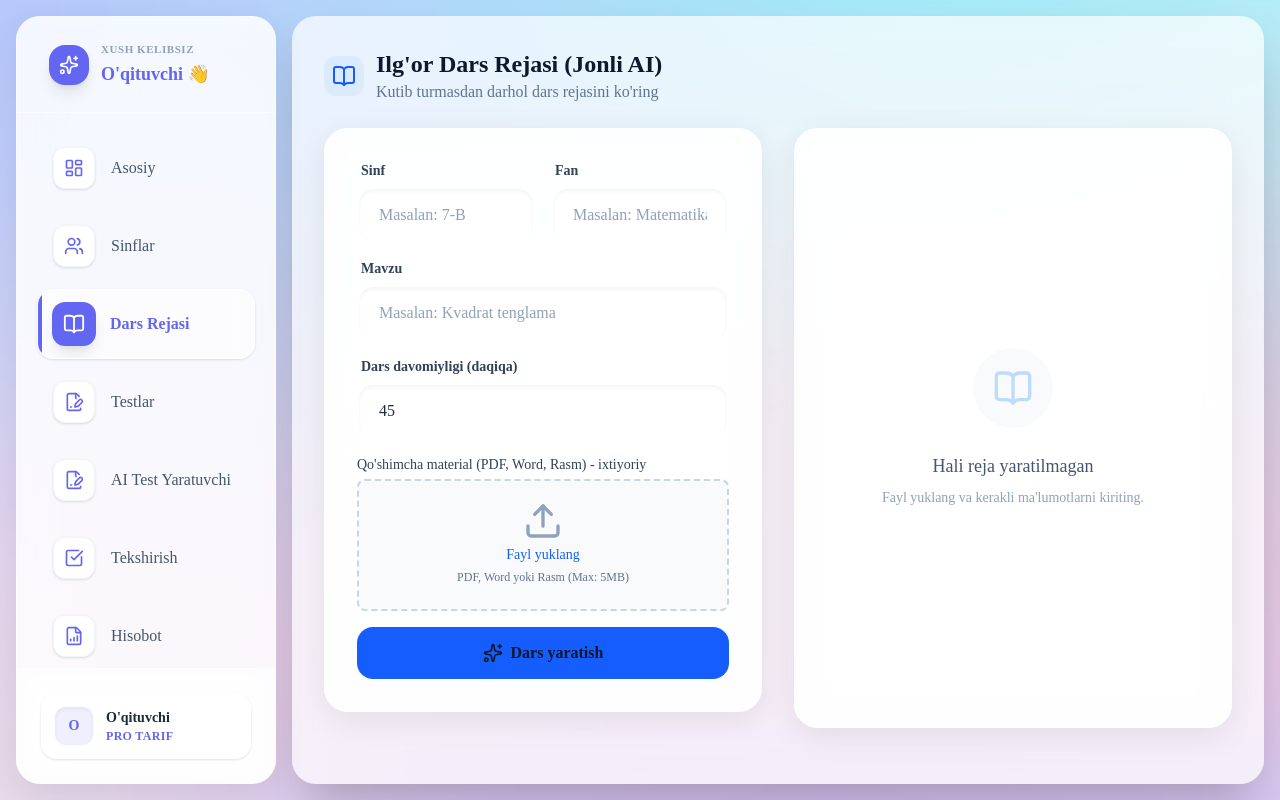
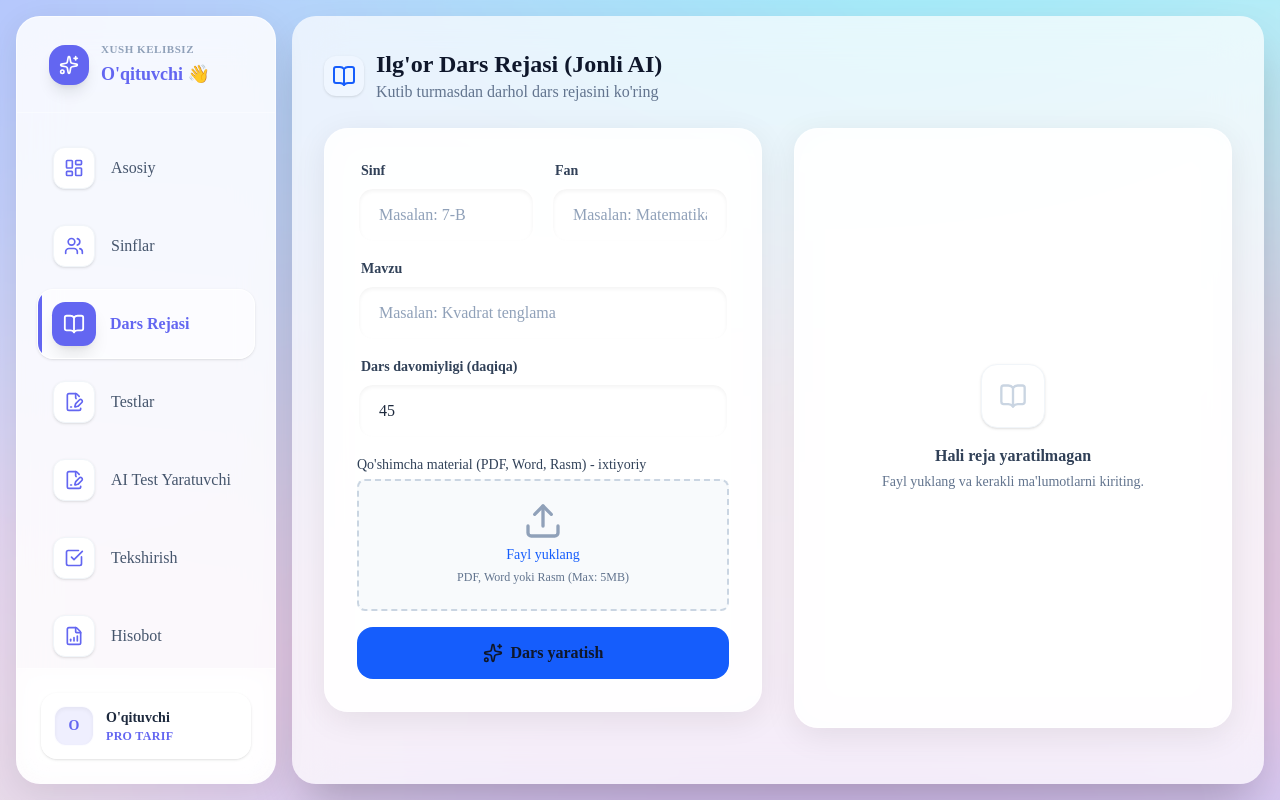
Before and after one commit to baxtiyorovbobojon06-ops/ZeroUp, a Next.js app: page /lesson-planner in a window 1280 px wide. Built offline with nearby package versions, Linux system fonts and the light colour scheme.

Commit message:
design: finish dark mode coverage on Lesson Planner page and use EmptyState

```diff
--- a/src/app/lesson-planner/page.tsx
+++ b/src/app/lesson-planner/page.tsx
@@ -13,6 +13,7 @@ import { z } from 'zod';
 import { Button } from "@/components/ui/Button";
 import { Input } from "@/components/ui/Input";
 import { Card } from "@/components/ui/Card";
+import { EmptyState } from "@/components/ui/EmptyState";
 import { useHistory } from "@/hooks/useHistory";
 
 interface LessonPhase {
@@ -183,14 +184,14 @@ export default function LessonPlanner() {
   const result: DeepPartial<AdvancedLessonPlan> | undefined = selectedResult ?? streamedResult;
 
   return (
-    <div className="space-y-6 animate-in fade-in duration-500">
+    <div className="space-y-6 animate-in fade-in duration-500 max-w-7xl mx-auto">
       <div className="flex items-center gap-3">
-        <div className="w-10 h-10 bg-blue-100 text-blue-600 rounded-xl flex items-center justify-center">
+        <div className="w-10 h-10 bg-blue-50 dark:bg-blue-500/10 text-blue-600 dark:text-blue-400 rounded-xl flex items-center justify-center shadow-sm">
           <BookOpen className="w-6 h-6" />
         </div>
         <div>
-          <h1 className="text-2xl font-bold text-slate-900">Ilg&apos;or Dars Rejasi (Jonli AI)</h1>
-          <p className="text-slate-500">Kutib turmasdan darhol dars rejasini ko&apos;ring</p>
+          <h1 className="text-2xl font-bold text-slate-900 dark:text-slate-100">Ilg&apos;or Dars Rejasi (Jonli AI)</h1>
+          <p className="text-slate-500 dark:text-slate-400">Kutib turmasdan darhol dars rejasini ko&apos;ring</p>
         </div>
       </div>
 
@@ -261,15 +262,15 @@ export default function LessonPlanner() {
 
           {history.length > 0 && (
             <Card>
-              <h3 className="font-semibold text-slate-800 mb-4 flex items-center gap-2">
+              <h3 className="font-semibold text-slate-800 dark:text-slate-100 mb-4 flex items-center gap-2">
                 <Clock className="w-4 h-4 text-slate-400" />
                 Oxirgi Rejalar
               </h3>
               <div className="space-y-3">
                 {history.map((item, idx) => (
-                  <div key={idx} className="flex flex-col p-3 bg-slate-50 rounded-lg border border-slate-100 cursor-pointer hover:border-blue-200 transition-colors" onClick={() => setSelectedResult(item)}>
-                    <span className="font-medium text-slate-800">{item.title || item.subject}</span>
-                    <span className="text-xs text-slate-500">{item.date}</span>
+                  <div key={idx} className="flex flex-col p-3 bg-slate-50 dark:bg-slate-800/60 rounded-xl border border-slate-100 dark:border-slate-700 cursor-pointer hover:border-blue-200 dark:hover:border-blue-500/40 transition-colors" onClick={() => setSelectedResult(item)}>
+                    <span className="font-medium text-slate-800 dark:text-slate-200">{item.title || item.subject}</span>
+                    <span className="text-xs text-slate-500 dark:text-slate-400">{item.date}</span>
                   </div>
                 ))}
               </div>
@@ -287,12 +288,12 @@ export default function LessonPlanner() {
 
           {result && (
             <div className="flex flex-col h-full animate-in slide-in-from-right-4 duration-500">
-              <div className="p-6 border-b border-slate-100 flex justify-between items-center bg-white sticky top-0 z-10 shadow-sm">
-                <h2 className="text-xl font-bold text-slate-900 line-clamp-1">
-                  {result.title || <span className="text-slate-300">Yozilmoqda...</span>}
+              <div className="p-6 border-b border-slate-100 dark:border-slate-700 flex justify-between items-center bg-white dark:bg-slate-800 sticky top-0 z-10 shadow-sm">
+                <h2 className="text-xl font-bold text-slate-900 dark:text-slate-100 line-clamp-1">
+                  {result.title || <span className="text-slate-300 dark:text-slate-600">Yozilmoqda...</span>}
                   {isLoading && <span className="ml-2 inline-block w-2 h-2 bg-blue-500 rounded-full animate-ping"></span>}
                 </h2>
-                <button onClick={downloadPDF} disabled={isLoading} className="p-2 text-slate-400 hover:text-blue-600 hover:bg-blue-50 rounded-lg transition-colors shrink-0 disabled:opacity-50" title="PDF yuklab olish">
+                <button onClick={downloadPDF} disabled={isLoading} className="p-2 text-slate-400 hover:text-blue-600 hover:bg-blue-50 dark:hover:bg-blue-500/10 rounded-lg transition-colors shrink-0 disabled:opacity-50" title="PDF yuklab olish">
                   <Download className="w-5 h-5" />
                 </button>
               </div>
@@ -426,12 +427,13 @@ export default function LessonPlanner() {
           )}
 
           {!isLoading && !result && (
-            <div className="flex-1 flex flex-col items-center justify-center text-slate-400 p-8 text-center absolute inset-0">
-              <div className="w-20 h-20 bg-slate-50 rounded-full flex items-center justify-center mb-6">
-                <BookOpen className="w-10 h-10 text-blue-200" />
-              </div>
-              <h3 className="text-lg font-medium text-slate-600 mb-2">Hali reja yaratilmagan</h3>
-              <p className="text-sm">Fayl yuklang va kerakli ma&apos;lumotlarni kiriting.</p>
+            <div className="absolute inset-0 flex items-center justify-center">
+              <EmptyState
+                icon={BookOpen}
+                title="Hali reja yaratilmagan"
+                description="Fayl yuklang va kerakli ma'lumotlarni kiriting."
+                className="border-none bg-transparent"
+              />
             </div>
           )}
         </Card>
@@ -440,33 +442,33 @@ export default function LessonPlanner() {
       {/* Test Modal */}
       {isTestModalOpen && result?.quiz && (
         <div className="fixed inset-0 z-50 flex items-center justify-center p-4 bg-slate-900/50 backdrop-blur-sm animate-in fade-in duration-200">
-          <div className="bg-white rounded-2xl shadow-xl w-full max-w-3xl max-h-[90vh] flex flex-col overflow-hidden animate-in zoom-in-95 duration-200">
-            <div className="p-4 border-b border-slate-100 flex justify-between items-center bg-white">
-              <h2 className="text-lg font-bold text-slate-900">Dars Yakuni Testi ({result.quiz.length} ta savol)</h2>
-              <button onClick={() => setIsTestModalOpen(false)} className="p-2 text-slate-400 hover:text-slate-600 hover:bg-slate-100 rounded-full transition-colors">
+          <div className="bg-white dark:bg-slate-800 rounded-3xl shadow-xl w-full max-w-3xl max-h-[90vh] flex flex-col overflow-hidden animate-in zoom-in-95 duration-200">
+            <div className="p-4 border-b border-slate-100 dark:border-slate-700 flex justify-between items-center bg-white dark:bg-slate-800">
+              <h2 className="text-lg font-bold text-slate-900 dark:text-slate-100">Dars Yakuni Testi ({result.quiz.length} ta savol)</h2>
+              <button onClick={() => setIsTestModalOpen(false)} className="p-2 text-slate-400 hover:text-slate-600 dark:hover:text-slate-200 hover:bg-slate-100 dark:hover:bg-slate-700 rounded-full transition-colors">
                 <X className="w-5 h-5" />
               </button>
             </div>
-            <div className="p-6 overflow-y-auto space-y-6 bg-slate-50 flex-1">
+            <div className="p-6 overflow-y-auto space-y-6 bg-slate-50 dark:bg-slate-900/40 flex-1">
               {result.quiz.map((q, i) => (
-                <div key={i} className="p-5 bg-white rounded-xl border border-slate-200 shadow-sm">
-                  <p className="font-bold text-slate-900 mb-3">{i + 1}. {q?.question}</p>
+                <div key={i} className="p-5 bg-white dark:bg-slate-800 rounded-2xl border border-slate-200 dark:border-slate-700 shadow-sm">
+                  <p className="font-bold text-slate-900 dark:text-slate-100 mb-3">{i + 1}. {q?.question}</p>
                   <div className="space-y-2 pl-2">
                     {q?.options?.map((opt, idx) => (
-                      <div key={idx} className="flex gap-3 text-sm text-slate-700 p-2 rounded-lg hover:bg-slate-50">
+                      <div key={idx} className="flex gap-3 text-sm text-slate-700 dark:text-slate-300 p-2 rounded-lg hover:bg-slate-50 dark:hover:bg-slate-700/50">
                         <span className="font-bold text-slate-400 w-5">{String.fromCharCode(65 + idx)})</span>
                         <span>{opt}</span>
                       </div>
                     ))}
                   </div>
-                  <div className="mt-4 pt-3 border-t border-slate-100 text-sm text-emerald-600 font-bold flex items-center gap-2">
+                  <div className="mt-4 pt-3 border-t border-slate-100 dark:border-slate-700 text-sm text-emerald-600 dark:text-emerald-400 font-bold flex items-center gap-2">
                     <CheckCircle className="w-4 h-4" /> To&apos;g&apos;ri javob: {q?.correct_answer}
                   </div>
                 </div>
               ))}
             </div>
-            <div className="p-4 border-t border-slate-100 bg-white flex justify-end">
-              <Button type="button" onClick={() => setIsTestModalOpen(false)} className="!bg-slate-200 hover:!bg-slate-300 !text-slate-800">
+            <div className="p-4 border-t border-slate-100 dark:border-slate-700 bg-white dark:bg-slate-800 flex justify-end">
+              <Button type="button" onClick={() => setIsTestModalOpen(false)} className="!bg-slate-200 dark:!bg-slate-700 hover:!bg-slate-300 dark:hover:!bg-slate-600 !text-slate-800 dark:!text-slate-200">
                 Yopish
               </Button>
             </div>
```
